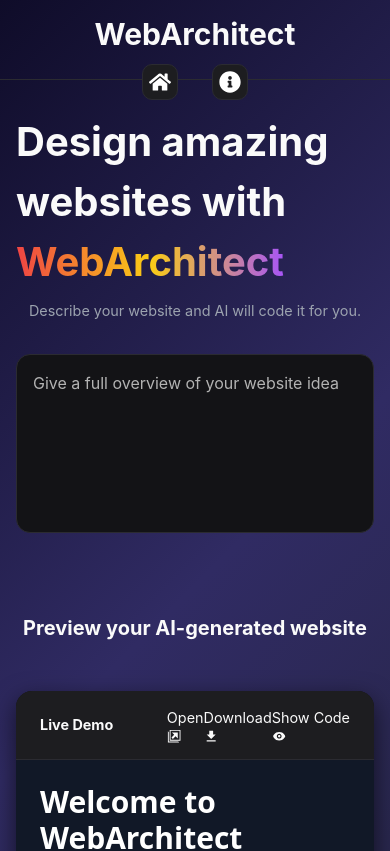
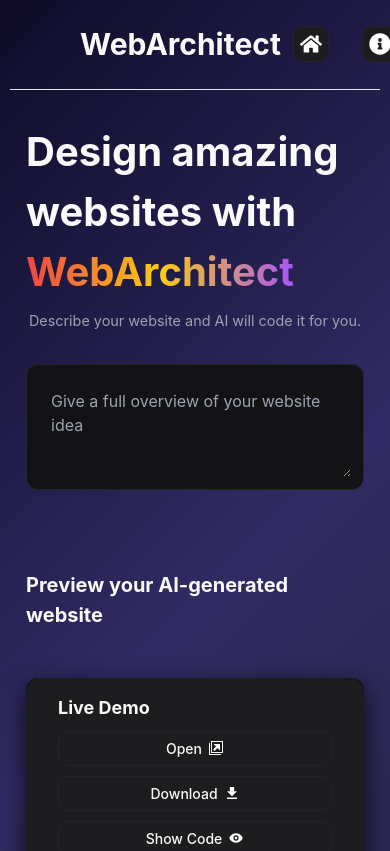
Before and after one commit to mansi-24082006/SmartUI, a React (Vite) app: page / in a window 390 px wide. Shown: the top 851 px of the page. Built offline with nearby package versions, Linux system fonts and the light colour scheme.

Commit message:
Update App.css

```diff
--- a/src/App.css
+++ b/src/App.css
@@ -7,55 +7,58 @@
 
 /* ================= ROOT VARIABLES ================= */
 :root {
-  --bg-main: hsl(240, 6%, 5%);
-  --bg-secondary: hsl(240, 6%, 8%);
-  --bg-tertiary: hsl(240, 6%, 12%);
-
-  --text-main: hsl(0, 0%, 98%);
-  --text-muted: #b3b3b3;
-
-  --border-soft: hsl(240, 6%, 18%);
-  --accent: #9933ff;
-  --accent-hover: #b266ff;
-
-  --overlay: rgba(0, 0, 0, 0.75);
-
-  --shadow-soft: 0 8px 24px rgba(0, 0, 0, 0.6);
+  --color-bg: hsl(240, 6%, 5%);
+  --color-secondary: hsl(240, 6%, 8%);
+  --color-tertiary: hsl(240, 6%, 12%);
+  --color-text: hsl(0, 0%, 98%);
+  --color-text-desc: #b3b3b3;
+  --color-border: hsl(240, 29%, 92%);
+  --color-border-subtle: hsl(240, 6%, 15%);
+  --color-accent: #9933ff;
+  --color-accent-hover: hsl(270, 100%, 65%);
+  --color-overlay: rgba(0,0,0,0.75);
+  --shadow-low: 0 2px 6px rgba(0,0,0,0.5);
+  --shadow-mid: 0 4px 12px rgba(0,0,0,0.6);
+  --shadow-high: 0 8px 24px rgba(0,0,0,0.7);
 }
 
 /* ================= BODY ================= */
 body {
-  font-family: "Inter", sans-serif;
+  font-family: 'Inter', sans-serif;
   background: linear-gradient(135deg, #0f0c29, #302b63, #24243e);
-  color: var(--text-main);
+  color: var(--color-text);
+  overflow-x: hidden;
   min-height: 100vh;
-  overflow-x: hidden;
+  display: flex;
+  flex-direction: column;
+  align-items: center;
+  padding: 20px;
 }
 
 /* ================= NAVBAR ================= */
 .nav {
   width: 100%;
   max-width: 1400px;
+  border-bottom: 1px solid var(--color-border);
   padding: 1rem 2rem;
-  margin: auto;
-  border-bottom: 1px solid var(--border-soft);
   display: flex;
   justify-content: space-between;
   align-items: center;
+  flex-wrap: wrap;
 }
 
-/* ================= ICON BUTTON ================= */
+/* ================= ICON BUTTONS ================= */
 .icon {
   width: 44px;
   height: 44px;
-  border-radius: 10px;
   display: flex;
   align-items: center;
   justify-content: center;
+  border-radius: 10px;
   cursor: pointer;
-  background: var(--bg-tertiary);
-  border: 1px solid var(--border-soft);
   transition: all 0.25s ease;
+  border: 1px solid var(--color-border-subtle);
+  background: var(--color-tertiary);
 }
 
 .icon:hover {
@@ -65,113 +68,154 @@ body {
 
 /* ================= CONTAINER ================= */
 .container {
-  width: 100%;
-  max-width: 1200px;
-  margin: auto;
-  padding: 2rem 1rem;
   display: flex;
   flex-direction: column;
   align-items: center;
+  width: 100%;
+  max-width: 1200px;
+  padding: 2rem 1rem;
 }
 
 /* ================= INPUT BOX ================= */
 .inputBox {
   width: 100%;
-  background: var(--bg-secondary);
-  border: 1px solid var(--border-soft);
-  border-radius: 14px;
+  position: relative;
+  display: flex;
+  background-color: var(--color-secondary);
+  border-radius: 12px;
+  border: 1px solid var(--color-border-subtle);
+  margin-top: 2rem;
   padding: 1rem;
-  margin-top: 2rem;
-  position: relative;
+  flex-direction: row;
+  gap: 1rem;
+  min-height: 180px;
 }
 
 .inputBox textarea {
-  width: 100%;
-  min-height: 140px;
+  flex: 1;
   background: transparent;
   border: none;
-  resize: none;
   outline: none;
-  color: var(--text-main);
+  resize: vertical;
+  padding: 12px;
+  color: var(--color-text);
   font-size: 1rem;
-  line-height: 1.5;
+  border-radius: 8px;
 }
 
-.inputBox textarea::placeholder {
-  color: var(--text-muted);
-}
-
-.sendIcon {
+.inputBox .sendIcon {
   position: absolute;
   right: 16px;
   bottom: 16px;
-  background: var(--accent);
-  color: white;
+  background: var(--color-accent);
+  color: #fff;
+  border-radius: 50%;
   padding: 10px;
-  border-radius: 50%;
   cursor: pointer;
   transition: background 0.2s ease;
 }
 
-.sendIcon:hover {
-  background: var(--accent-hover);
+.inputBox .sendIcon:hover {
+  background: var(--color-accent-hover);
 }
 
-/* ================= PREVIEW ================= */
+/* ================= PREVIEW BOX ================= */
 .preview {
   width: 100%;
-  margin-top: 3rem;
-  background: var(--bg-secondary);
+  max-width: 1300px;
+  height: 80vh;
+  background-color: var(--color-secondary);
   border-radius: 16px;
   overflow: hidden;
   display: flex;
   flex-direction: column;
-  box-shadow: var(--shadow-soft);
+  margin-top: 3rem;
+  box-shadow: var(--shadow-high);
 }
 
 .preview .header {
-  background: var(--bg-tertiary);
-  padding: 1rem 1.5rem;
+  background-color: var(--color-tertiary);
+  border-bottom: 1px solid var(--color-border-subtle);
+  border-radius: 16px 16px 0 0;
+  padding: 1rem 2rem;
   display: flex;
   justify-content: space-between;
   align-items: center;
-  border-bottom: 1px solid var(--border-soft);
+  flex-wrap: wrap;
+}
+
+.preview .header h3 {
+  font-size: 18px;
+  font-weight: 700;
+  color: var(--color-text);
+}
+
+.preview .icons {
+  display: flex;
+  align-items: center;
+  gap: 10px;
+  flex-wrap: wrap;
+}
+
+.preview .icons button {
+  display: inline-flex;
+  align-items: center;
+  gap: 6px;
+  padding: 6px 12px;
+  font-size: 14px;
+  font-weight: 500;
+  color: var(--color-text);
+  background: var(--color-tertiary);
+  border: 1px solid var(--color-border-subtle);
+  border-radius: 10px;
+  cursor: pointer;
+  transition: all 0.2s ease;
+}
+
+.preview .icons button svg {
+  font-size: 16px;
+}
+
+.preview .icons button:hover {
+  background: var(--color-secondary);
+  transform: translateY(-1px);
 }
 
 .preview iframe {
   width: 100%;
-  height: 520px;
+  flex: 1;
   border: none;
-  background: white;
+  border-radius: 0 0 16px 16px;
 }
 
 /* ================= MODAL ================= */
 .modelCon {
   position: fixed;
   inset: 0;
-  background: var(--overlay);
+  background-color: var(--color-overlay);
   display: flex;
   justify-content: center;
   align-items: center;
   z-index: 1000;
-  padding: 1.5rem;
+  padding: 2rem;
+  overflow-y: auto;
 }
 
 .modelBox {
   width: 100%;
-  max-width: 1300px;
+  max-width: 1200px;
   height: 90vh;
-  background: var(--bg-secondary);
-  border-radius: 18px;
-  overflow: hidden;
+  background-color: var(--color-secondary);
+  border-radius: 16px;
   display: flex;
   flex-direction: column;
+  overflow: hidden;
 }
 
 .modelBox .header {
-  background: var(--bg-tertiary);
-  padding: 1rem 1.5rem;
-  border-bottom: 1px solid var(--border-soft);
+  padding: 1rem 2rem;
+  background-color: var(--color-tertiary);
+  border-bottom: 1px solid var(--color-border-subtle);
   display: flex;
   justify-content: space-between;
   align-items: center;
@@ -181,54 +225,75 @@ body {
   width: 100%;
   flex: 1;
   border: none;
-  background: white;
+  background: #fff;
 }
 
 /* ================= TEXT EFFECTS ================= */
 .text-gradient {
-  font-size: 36px;
-  font-weight: 800;
   background: linear-gradient(90deg, red, orange, yellow, green, blue, indigo, violet);
   background-size: 300% 100%;
   -webkit-background-clip: text;
   -webkit-text-fill-color: transparent;
+  font-weight: bold;
+  font-size: 35px;
   cursor: pointer;
+  transition: all 0.3s ease;
 }
 
 .text-gradient:hover {
-  animation: gradientMove 3s linear infinite;
+  animation: rainbow-wave 3s linear infinite;
 }
 
-@keyframes gradientMove {
+@keyframes rainbow-wave {
   0% { background-position: 0% 50%; }
   50% { background-position: 100% 50%; }
   100% { background-position: 0% 50%; }
 }
 
 /* ================= RESPONSIVE ================= */
-@media (max-width: 768px) {
-  .preview iframe {
-    height: 380px;
+@media screen and (max-width: 768px) {
+  .preview .header {
+    flex-direction: column;
+    align-items: flex-start;
+    gap: 10px;
+  }
+
+  .preview .icons button {
+    width: 100%;
+    justify-content: center;
+  }
+}
+
+@media screen and (max-width: 480px) {
+  body {
+    padding: 10px;
+    font-size: 0.9rem;
   }
 
   .nav {
     flex-direction: column;
-    gap: 12px;
-  }
-}
-
-@media (max-width: 480px) {
-  body {
-    font-size: 0.9rem;
+    padding: 1rem;
+    gap: 10px;
   }
 
-  .text-gradient {
-    font-size: 24px;
-    text-align: center;
+  .inputBox {
+    flex-direction: column;
+    min-height: auto;
+    padding: 0.75rem;
+  }
+
+  .inputBox textarea {
+    min-height: 100px;
+    font-size: 1rem;
   }
 
   .icon {
     width: 36px;
     height: 36px;
   }
+
+  .preview {
+    height: 60vh;
+    border-radius: 12px;
+  }
 }
```
